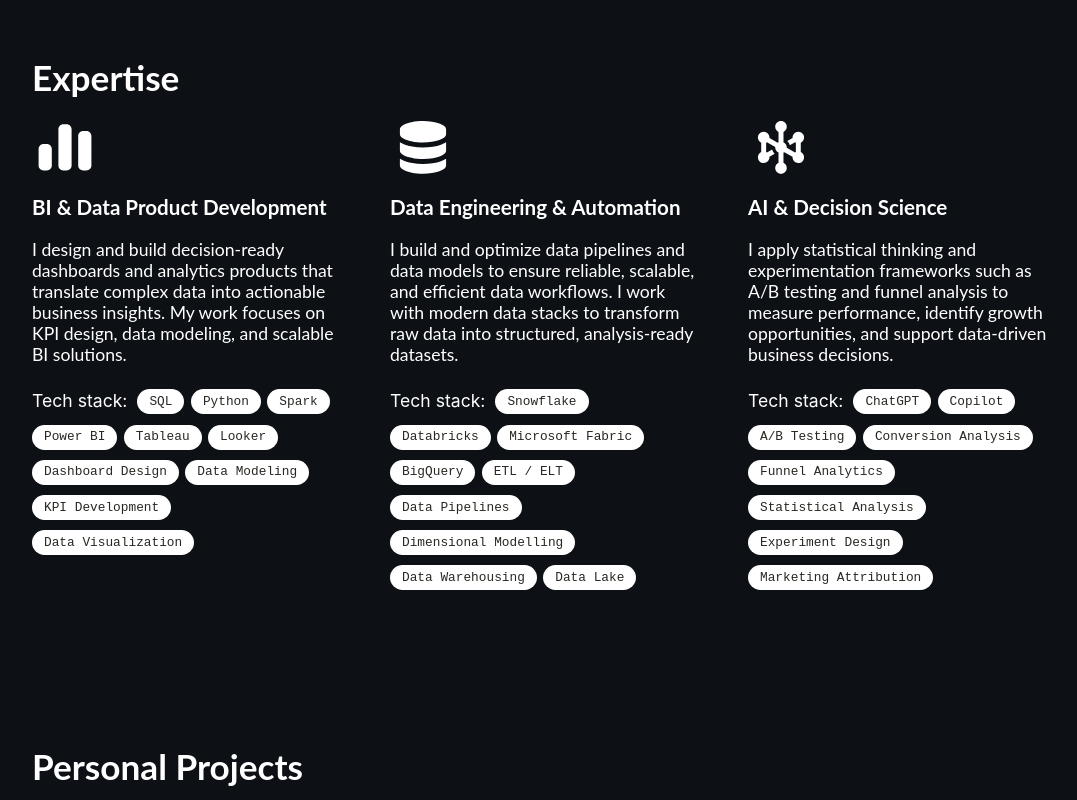
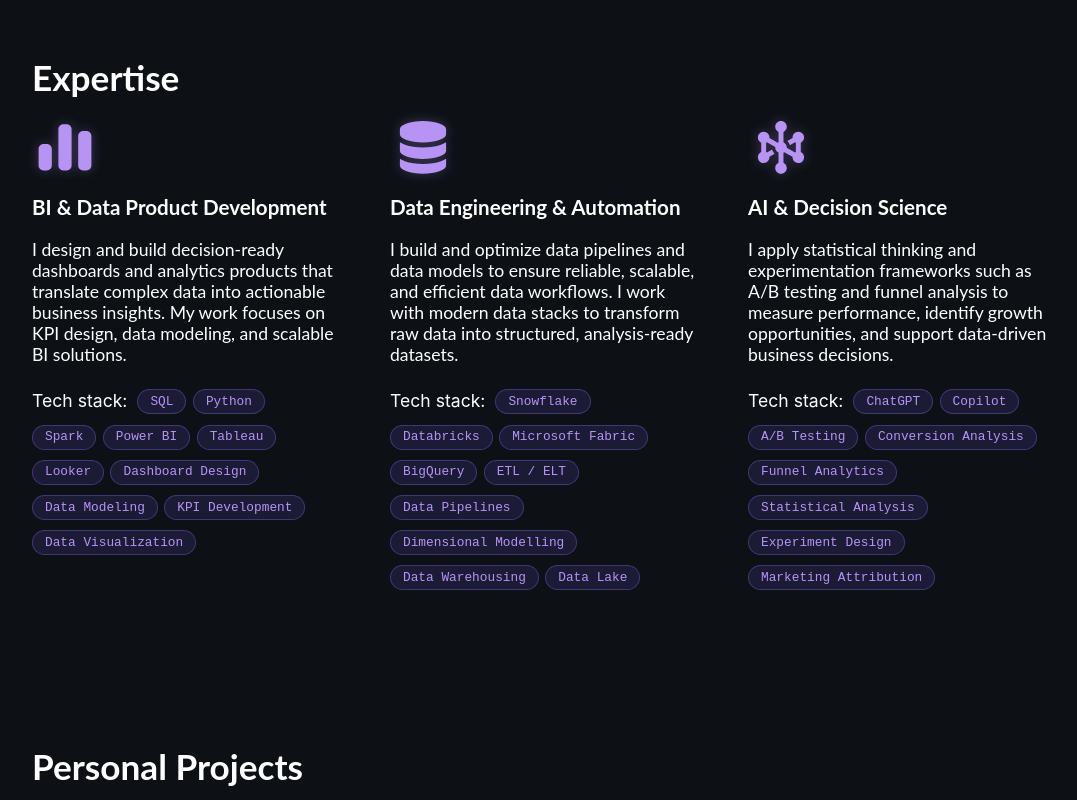
Before and after one commit to github-jakechen/jc-portfolio, a React (Create React App) app: page / in a window 1280 px wide. Shown: the part 860-1660 px from the top of the page, without its empty margins (96-1173 px from the left). Built offline with nearby package versions, Linux system fonts and the light colour scheme.

Commit message:
Add dark mode purple styling for expertise pills

```diff
--- a/src/assets/styles/Expertise.scss
+++ b/src/assets/styles/Expertise.scss
@@ -6,6 +6,22 @@
 
     svg {
         color: white;
+        transition: color 0.25s ease, filter 0.25s ease;
+    }
+}
+
+/* Dark mode only: soft purple icon accent */
+body.dark-mode .skills-container .skill svg,
+.dark-mode .skills-container .skill svg {
+    color: #b794f4 !important;
+    filter: drop-shadow(0 0 6px rgba(183, 148, 244, 0.28));
+}
+
+/* Fallback for systems using OS-level dark mode */
+@media (prefers-color-scheme: dark) {
+    .skills-container .skill svg {
+        color: #b794f4;
+        filter: drop-shadow(0 0 6px rgba(183, 148, 244, 0.28));
     }
 }
 
@@ -25,6 +41,7 @@
     background-color: white !important;
     font-size: 0.8rem !important;
     height: 25px !important;
+    border-radius: 999px !important;
 
     span {
         font-family: 'Courier Prime', monospace;
@@ -33,6 +50,7 @@
 
     svg {
         height: 15px !important;
+        color: rgb(39, 40, 34) !important;
     }
 }
 
@@ -60,6 +78,38 @@
     color: rgb(39, 40, 34);
 }
 
+/* Dark mode only: keep original pill size, only update colors */
+body.dark-mode .chip,
+.dark-mode .chip {
+    background: rgba(123, 90, 255, 0.14) !important;
+    border: 1px solid rgba(146, 114, 255, 0.32) !important;
+    color: #b794f4 !important;
+    font-size: 0.8rem !important;
+    height: 25px !important;
+    border-radius: 999px !important;
+}
+
+body.dark-mode .chip span,
+.dark-mode .chip span {
+    color: #b794f4 !important;
+}
+
+body.dark-mode .chip svg,
+.dark-mode .chip svg {
+    color: #b794f4 !important;
+}
+
+body.dark-mode .flex-chips .MuiChip-outlined,
+.dark-mode .flex-chips .MuiChip-outlined {
+    background: rgba(123, 90, 255, 0.14) !important;
+    border: 1px solid rgba(146, 114, 255, 0.32) !important;
+}
+
+body.dark-mode .flex-chips .MuiChip-outlined span,
+.dark-mode .flex-chips .MuiChip-outlined span {
+    color: #b794f4 !important;
+}
+
 @media screen {
     @media (max-width: 768px) {
         .skills-container {
```
